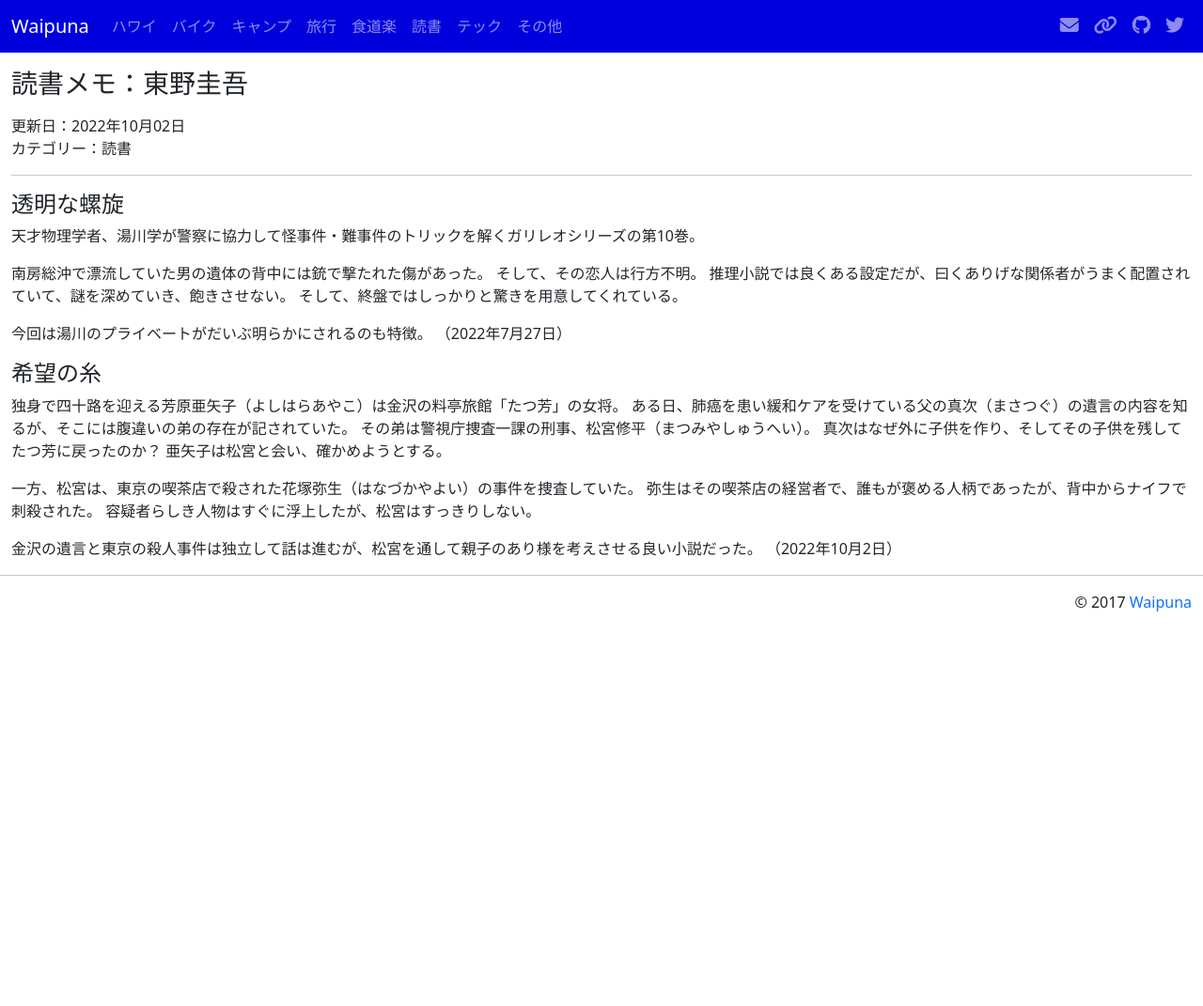
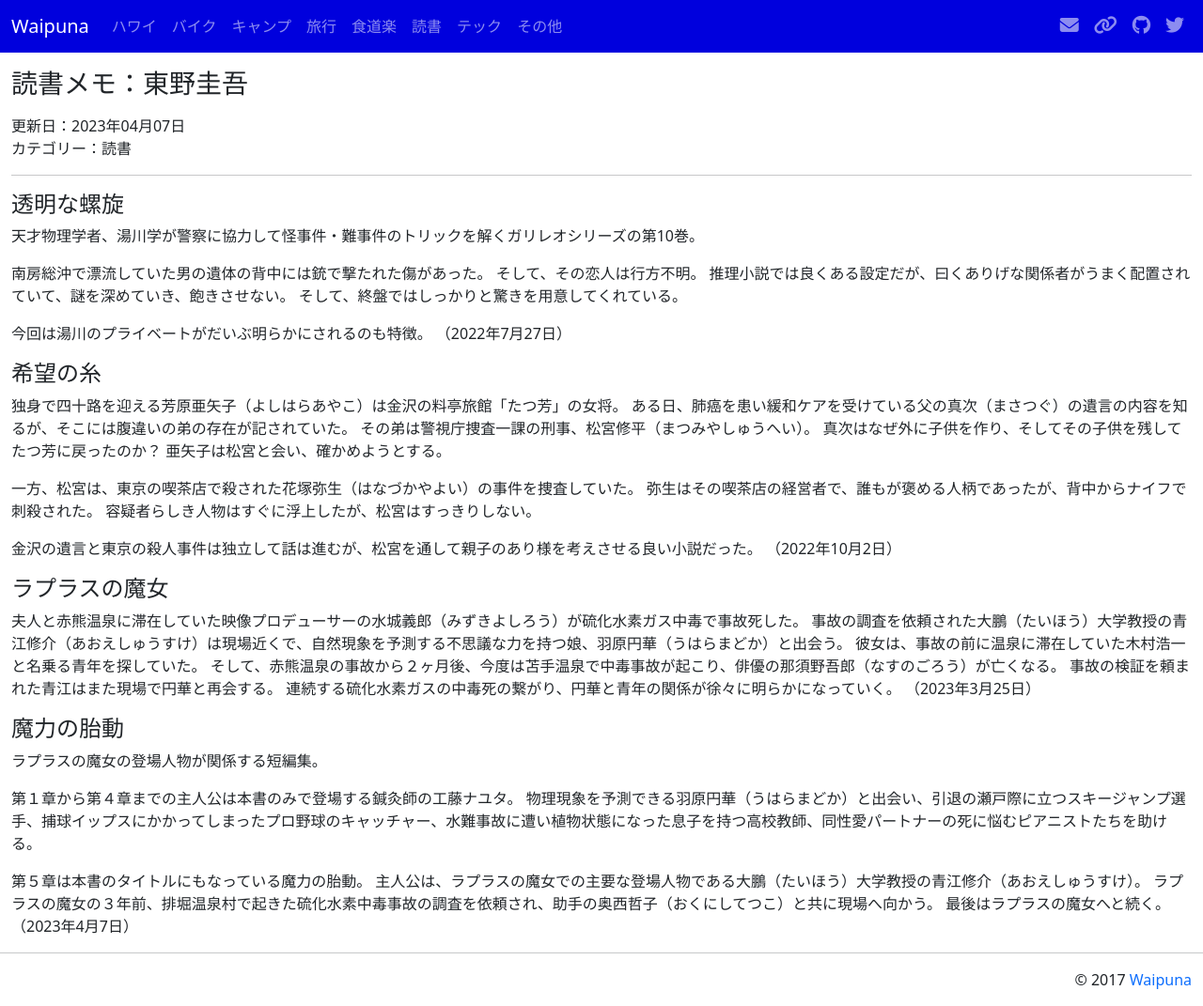
Before and after one commit to waipuna96815/waipuna96815.github.io, a Jekyll site: the page built from pages/book-higashino.md, in a window 1280 px wide. Shown: the whole page at 94% size. Built offline with Jekyll 4.4.1, drawn with Linux system fonts in a browser that asks for light colours; nearby versions of some CDN libraries; before the commit the page ends 900 px from its top, so only the background shows below that.

Commit message:
add 3 books

```diff
--- a/pages/book-higashino.md
+++ b/pages/book-higashino.md
@@ -1,7 +1,7 @@
 ---
 layout: page
 title: 読書メモ：東野圭吾
-date: 2022-10-02
+date: 2023-04-07
 categories: 読書
 ---
 #### 透明な螺旋
@@ -30,3 +30,26 @@ categories: 読書
 
 金沢の遺言と東京の殺人事件は独立して話は進むが、松宮を通して親子のあり様を考えさせる良い小説だった。
 （2022年10月2日）
+
+#### ラプラスの魔女
+
+夫人と赤熊温泉に滞在していた映像プロデューサーの水城義郎（みずきよしろう）が硫化水素ガス中毒で事故死した。
+事故の調査を依頼された大鵬（たいほう）大学教授の青江修介（あおえしゅうすけ）は現場近くで、自然現象を予測する不思議な力を持つ娘、羽原円華（うはらまどか）と出会う。
+彼女は、事故の前に温泉に滞在していた木村浩一と名乗る青年を探していた。
+そして、赤熊温泉の事故から２ヶ月後、今度は苫手温泉で中毒事故が起こり、俳優の那須野吾郎（なすのごろう）が亡くなる。
+事故の検証を頼まれた青江はまた現場で円華と再会する。
+連続する硫化水素ガスの中毒死の繋がり、円華と青年の関係が徐々に明らかになっていく。
+（2023年3月25日）
+
+#### 魔力の胎動
+
+ラプラスの魔女の登場人物が関係する短編集。
+
+第１章から第４章までの主人公は本書のみで登場する鍼灸師の工藤ナユタ。
+物理現象を予測できる羽原円華（うはらまどか）と出会い、引退の瀬戸際に立つスキージャンプ選手、捕球イップスにかかってしまったプロ野球のキャッチャー、水難事故に遭い植物状態になった息子を持つ高校教師、同性愛パートナーの死に悩むピアニストたちを助ける。
+
+第５章は本書のタイトルにもなっている魔力の胎動。
+主人公は、ラプラスの魔女での主要な登場人物である大鵬（たいほう）大学教授の青江修介（あおえしゅうすけ）。
+ラプラスの魔女の３年前、排堀温泉村で起きた硫化水素中毒事故の調査を依頼され、助手の奥西哲子（おくにしてつこ）と共に現場へ向かう。
+最後はラプラスの魔女へと続く。
+（2023年4月7日）
```
Also changed, not shown: book.md (+3 -0 lines), index.md (+3 -0 lines), pages/book-etc.md (+0 -6 lines), pages/book-ogiwara.md (added, +21 -0 lines).
